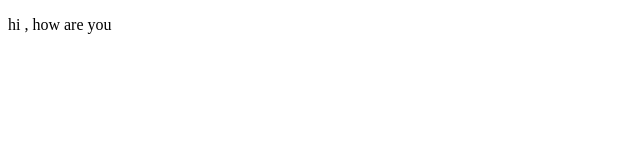
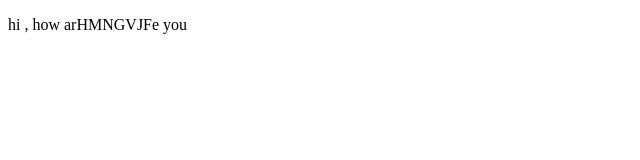
Before and after one commit to Genio22/Delta-Class, a plain HTML site: page HTML/helloworld.html in a window 1280 px wide. Shown: the full height of the page, 0-640 px from the left. Drawn offline with Linux system fonts and the light colour scheme.

Commit message:
first commit

```diff
--- a/HTML/helloworld.html
+++ b/HTML/helloworld.html
@@ -6,6 +6,6 @@
     <title>Document</title>
 </head>
 <body>
-    <p>hi , how are you</p>
+    <p>hi , how arHMNGVJFe you</p>
 </body>
 </html>
```
Also changed, not shown: 1 other file.
